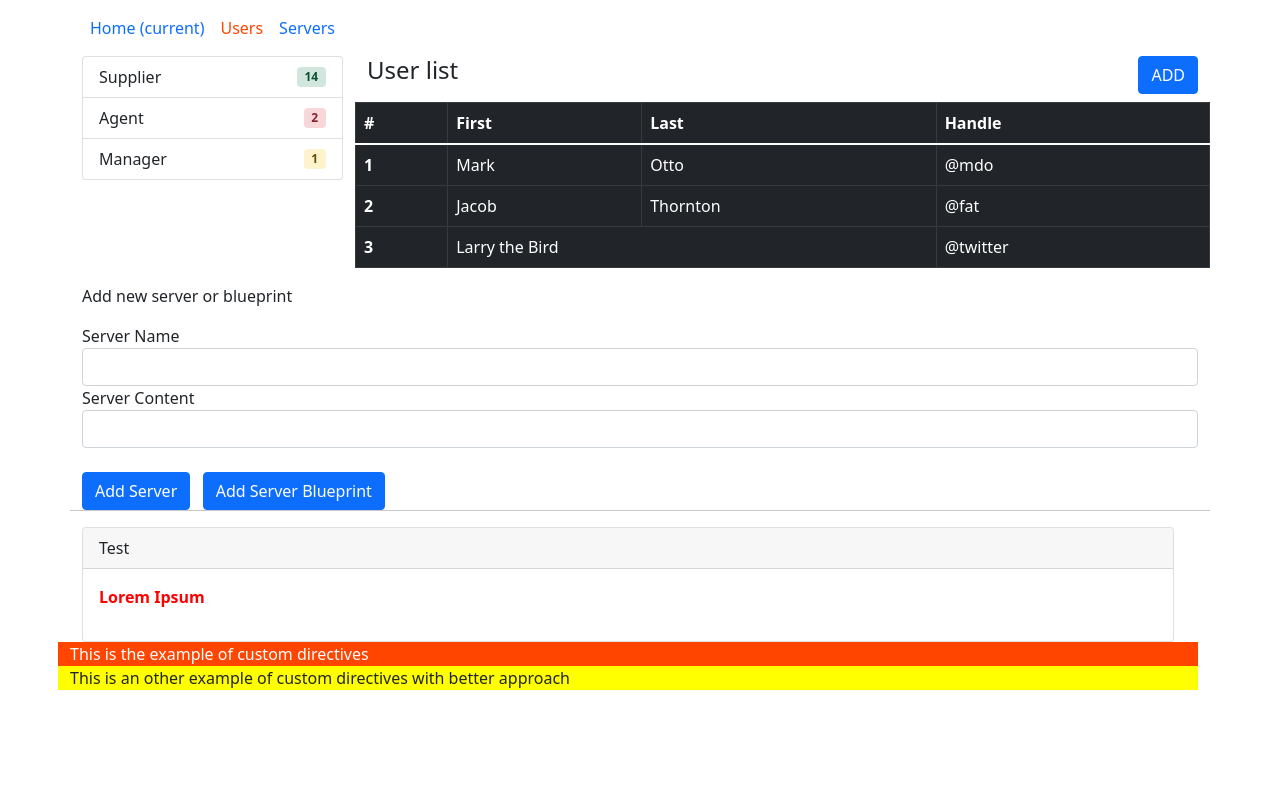
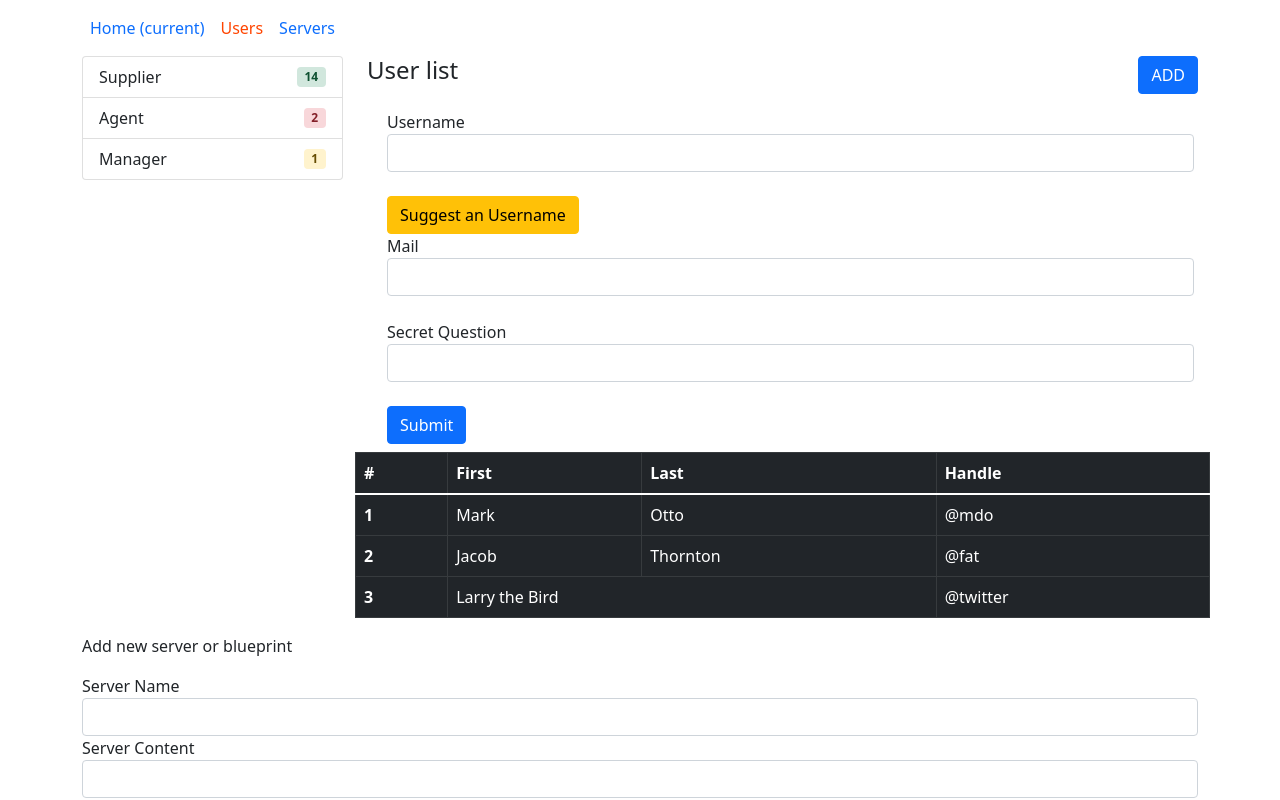
Before and after one commit to toshunigam/angular-learning, an Angular app in the folder angylearning/: page /users in a window 1280 px wide. Shown: the top 800 px of the page. Built offline with nearby package versions, Linux system fonts and the light colour scheme.

Commit message:
worked on example of viewchild

```diff
--- a/angylearning/src/app/users/user/user.component.html
+++ b/angylearning/src/app/users/user/user.component.html
@@ -1,5 +1,34 @@
 <div class="row">
     <h4>User list<div class="float-end"><button class="btn btn-primary">ADD</button></div></h4>
+
+    <div class="row m-2">
+      <form action="" (ngSubmit)="onSubmit()" #f="ngForm">
+        <div id="user-data">
+          <div class="form-group">
+            <label for="username">Username</label>
+            <input type="text" id="username" class="form-control" ngModel name="username" />
+          </div>
+          <br />
+          <button type="button" class="btn btn-warning">Suggest an Username</button>
+          <br />
+          <div class="form-group">
+            <label for="email">Mail</label>
+            <input type="email" id="email" class="form-control" ngModel name="email" />
+          </div>
+        </div>
+        <br />
+        <div class="form-group">
+          <label for="secret">Secret Question</label>
+          <select id="secret" class="form-control" ngModel name="secret">
+            <option value="pet">Your first pet?</option>
+            <option value="teacher">Your first teacher</option>
+          </select>
+        </div>
+        <br />
+        <button class="btn btn-primary" type="submit">Submit</button>
+      </form>
+    </div>
+
     <table class="table table-bordered table-dark">
         <thead>
           <tr>
--- a/angylearning/src/app/users/user/user.component.ts
+++ b/angylearning/src/app/users/user/user.component.ts
@@ -1,4 +1,5 @@
-import { Component, OnInit } from '@angular/core';
+import { Component, OnInit, ViewChild } from '@angular/core';
+import { NgForm } from '@angular/forms';
 import { HomeService } from 'src/app/_service/home.service';
 
 @Component({
@@ -7,10 +8,13 @@ import { HomeService } from 'src/app/_service/home.service';
   styleUrls: ['./user.component.css']
 })
 export class UserComponent implements OnInit {
-
+  @ViewChild('f') signUpForm?:NgForm
   constructor() { }
 
   ngOnInit(): void {
   }
 
+  onSubmit(){
+    console.log(this.signUpForm)
+  }
 }
```
